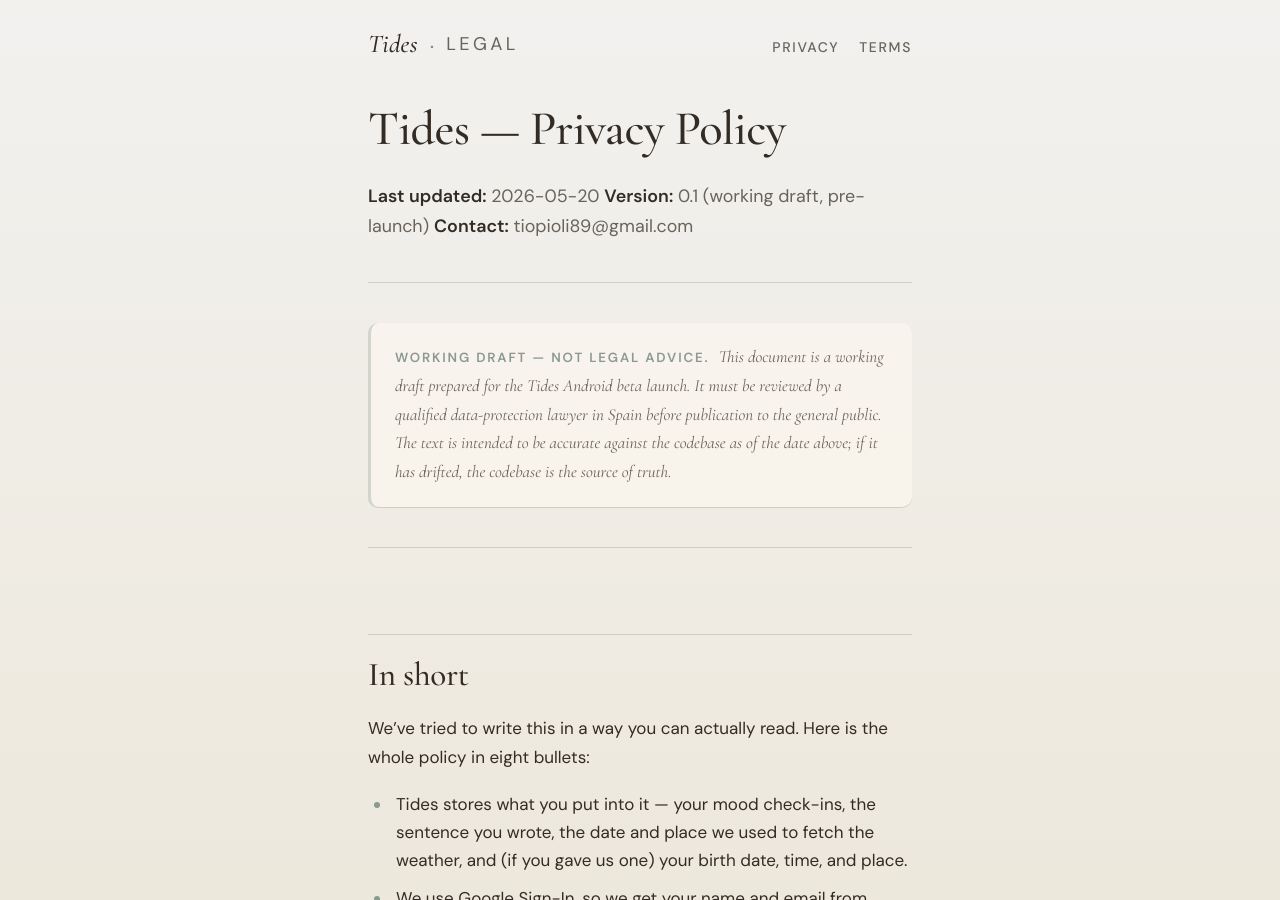
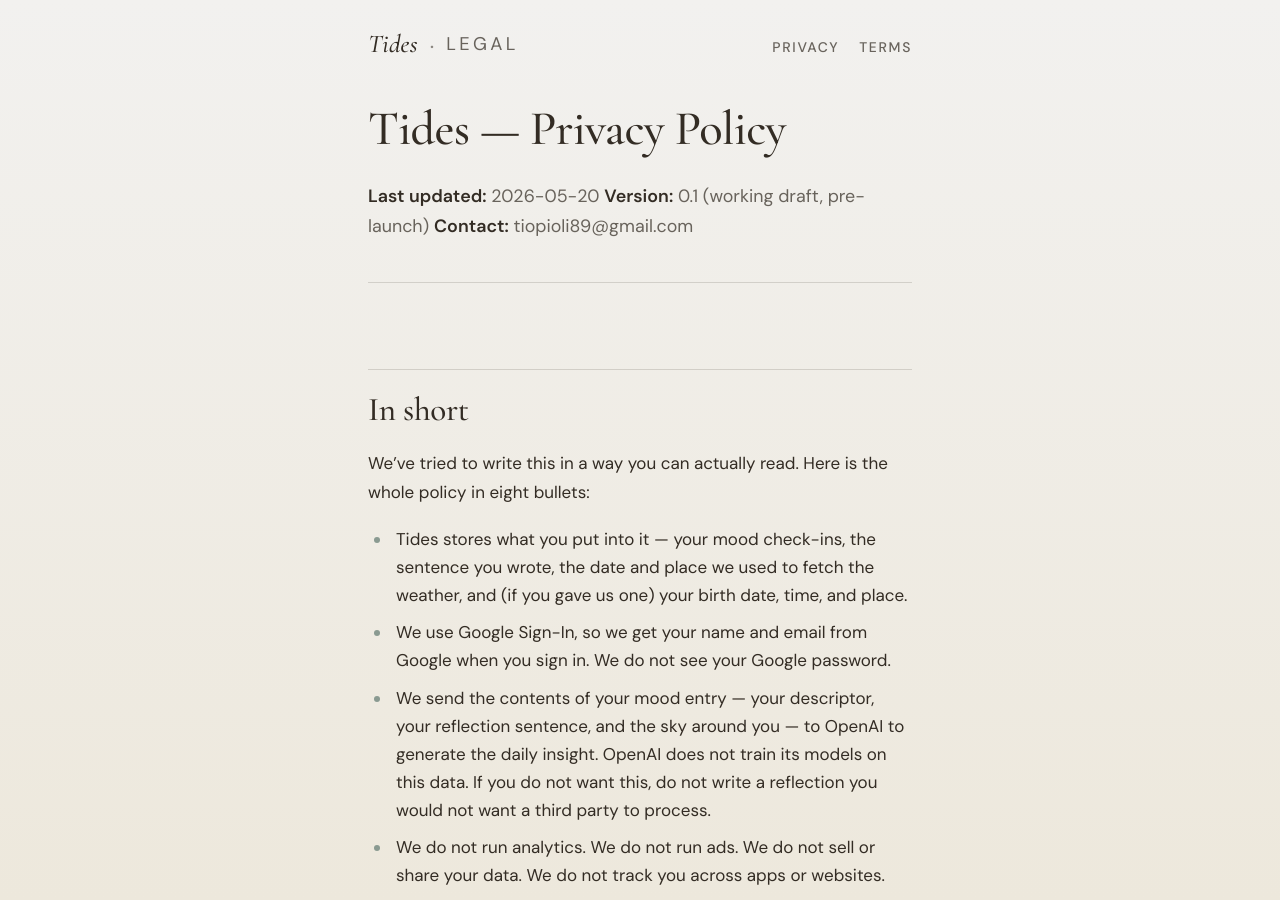
Before and after one commit to tiago-o-pinheiro/tides-legal, a Jekyll site: the page built from privacy.md, in a window 1280 px wide and 900 px high. Built offline with Jekyll 4.4.1, drawn with Linux system fonts in a browser that asks for light colours; some of the changed text lies outside the part shown.

Commit message:
Remove the "Working draft — not legal advice" disclaimer blockquotes
Drop both the top and bottom disclaimer blockquotes from privacy.md and
terms.md ahead of the Play Store beta launch.

Co-Authored-By: Claude Opus 4.7 (1M context) <noreply@anthropic.com>

```diff
--- a/privacy.md
+++ b/privacy.md
@@ -8,15 +8,6 @@ permalink: /privacy.html
 **Last updated:** 2026-05-20
 **Version:** 0.1 (working draft, pre-launch)
 **Contact:** tiopioli89@gmail.com
-
----
-
-> **Working draft — not legal advice.**
-> This document is a working draft prepared for the Tides Android beta launch.
-> It must be reviewed by a qualified data-protection lawyer in Spain before
-> publication to the general public. The text is intended to be accurate
-> against the codebase as of the date above; if it has drifted, the codebase
-> is the source of truth.
 
 ---
 
@@ -693,12 +684,3 @@ the substance) will be made without notice.
   legitimate interest (Art. 6(1)(f)).
 - **Data subject rights.** The rights set out in Articles 15–22 GDPR.
   See **Section 7**.
-
----
-
-> **Working draft — not legal advice.**
-> This document is a working draft prepared for the Tides Android beta
-> launch. It must be reviewed by a qualified data-protection lawyer in
-> Spain before publication to the general public. Where this policy
-> conflicts with the codebase, the codebase is the source of truth and
-> this policy must be updated, not the code.
```
Also changed, not shown: terms.md (+0 -14 lines).
